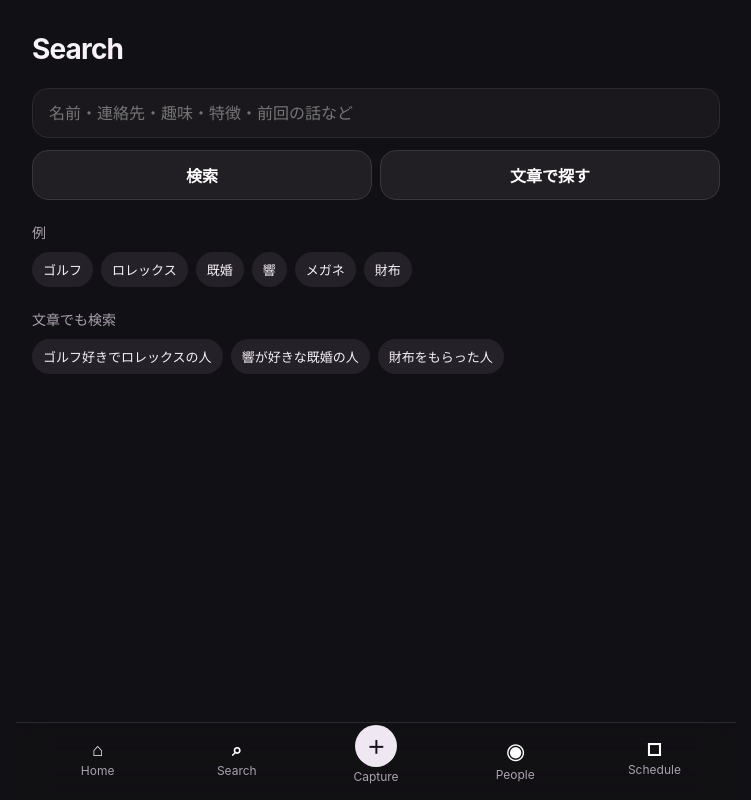
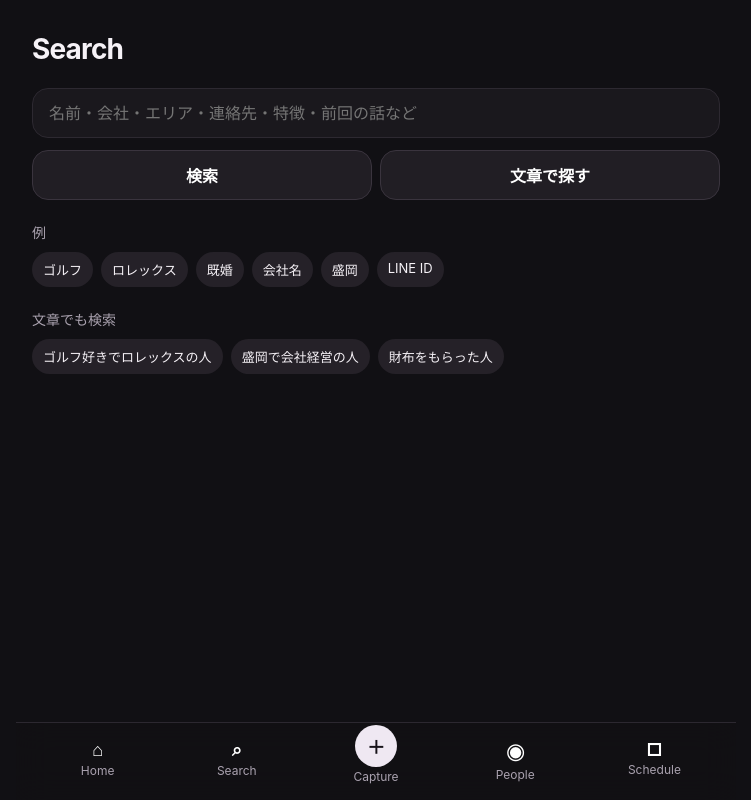
Before and after one commit to karukimori-wq/Velvet, a Next.js app: page /search in a window 1280 px wide. Shown: the whole page, without its empty margins (264-1015 px from the left). Built offline with nearby package versions, Linux system fonts and the light colour scheme.

Commit message:
Search structured person profile fields

```diff
--- a/app/search/page.tsx
+++ b/app/search/page.tsx
@@ -5,6 +5,7 @@ import { listPeopleStore } from "@/lib/person-store";
 import { listCaptures } from "@/lib/capture-repository";
 import { listGifts } from "@/lib/gift-repository";
 import { listContacts } from "@/lib/contact-repository";
+import { listAllPersonProfiles } from "@/lib/person-profile-repository";
 import { matchesAllTerms } from "@/lib/search-intent";
 import { parseSearchIntent } from "@/lib/ai-platform-core";
 
@@ -12,11 +13,12 @@ export default async function SearchPage({ searchParams }: { searchParams: Promi
   const { q = "", natural } = await searchParams;
   const query = q.trim();
   const { ownerUserId } = await getRequestIdentity();
-  const [people, captures, gifts, contacts] = await Promise.all([
+  const [people, captures, gifts, contacts, profiles] = await Promise.all([
     listPeopleStore(ownerUserId),
     listCaptures(ownerUserId),
     listGifts(ownerUserId),
     listContacts(ownerUserId),
+    listAllPersonProfiles(ownerUserId),
   ]);
   const intent = natural && query ? await parseSearchIntent(query, ownerUserId) : undefined;
   const terms = intent?.terms.length ? intent.terms : query ? [query] : [];
@@ -26,9 +28,16 @@ export default async function SearchPage({ searchParams }: { searchParams: Promi
     values.push(contact.value, contact.label ?? "", contact.type);
     contactsByPerson.set(contact.personId, values);
   }
+  const profileByPerson = new Map(profiles.map((profile) => [profile.personId, [
+    profile.birthDate,
+    profile.occupation,
+    profile.company,
+    profile.area,
+    profile.maritalStatus === "married" ? "既婚" : profile.maritalStatus === "unmarried" ? "未婚" : profile.maritalStatus === "unknown" ? "婚姻状況不明" : undefined,
+  ].filter(Boolean) as string[]]));
 
   const personResults = terms.length ? people.filter((person) => {
-    const haystack = [person.name, person.rank, ...person.personality, ...(contactsByPerson.get(person.id) ?? []), ...person.timeline.flatMap((item) => [item.date, item.title, item.body])].filter(Boolean).join(" ");
+    const haystack = [person.name, person.rank, ...person.personality, ...(profileByPerson.get(person.id) ?? []), ...(contactsByPerson.get(person.id) ?? []), ...person.timeline.flatMap((item) => [item.date, item.title, item.body])].filter(Boolean).join(" ");
     return matchesAllTerms(haystack, terms);
   }) : [];
   const captureResults = terms.length ? captures.filter((entry) => matchesAllTerms(entry.value, terms)).slice(0, 20) : [];
@@ -39,11 +48,11 @@ export default async function SearchPage({ searchParams }: { searchParams: Promi
     <main className="shell">
       <header className="header"><div className="brand">Search</div></header>
       <form action="/search" method="get" className="stack">
-        <input className="searchBox" name="q" defaultValue={q} placeholder="名前・連絡先・趣味・特徴・前回の話など" autoComplete="off" />
+        <input className="searchBox" name="q" defaultValue={q} placeholder="名前・会社・エリア・連絡先・特徴・前回の話など" autoComplete="off" />
         <div className="searchActions"><button className="secondaryButton" type="submit">検索</button><button className="secondaryButton" type="submit" name="natural" value="1">文章で探す</button></div>
       </form>
       {natural && query && <div className="card noticeCard"><div className="timelineTitle">文章検索</div><div className="timelineBody">{intent?.terms.length ? `「${intent.terms.join("」「")}」で絞り込みました。` : "検索語を解釈できませんでした。"}</div>{intent && <div className="formHint">{intent.mode === "ai" ? "AIで解釈" : "ローカル解釈"} · trace {intent.trace.traceId.slice(0, 18)}…{intent.activityId ? ` · activity ${intent.activityId}` : ""}</div>}</div>}
-      {!query && <><div className="sectionTitle">例</div><div className="chips">{["ゴルフ", "ロレックス", "既婚", "響", "メガネ", "財布"].map((value) => <Link className="chip" href={`/search?q=${encodeURIComponent(value)}`} key={value}>{value}</Link>)}</div><div className="sectionTitle">文章でも検索</div><div className="chips">{["ゴルフ好きでロレックスの人", "響が好きな既婚の人", "財布をもらった人"].map((value) => <Link className="chip" href={`/search?q=${encodeURIComponent(value)}&natural=1`} key={value}>{value}</Link>)}</div></>}
+      {!query && <><div className="sectionTitle">例</div><div className="chips">{["ゴルフ", "ロレックス", "既婚", "会社名", "盛岡", "LINE ID"].map((value) => <Link className="chip" href={`/search?q=${encodeURIComponent(value)}`} key={value}>{value}</Link>)}</div><div className="sectionTitle">文章でも検索</div><div className="chips">{["ゴルフ好きでロレックスの人", "盛岡で会社経営の人", "財布をもらった人"].map((value) => <Link className="chip" href={`/search?q=${encodeURIComponent(value)}&natural=1`} key={value}>{value}</Link>)}</div></>}
       {query && <>
         <div className="sectionTitle">People · {personResults.length}件</div><div className="stack">{personResults.map((person) => <Link className="card personRow" href={`/people/${person.id}`} key={person.id}><div className="avatar">{person.name.slice(0, 1)}</div><div className="personMain"><div className="personName">{person.name}{person.rank ? ` · ${person.rank}` : ""}</div>{person.personality.length > 0 && <div className="personMeta">{person.personality.slice(0, 5).join(" · ")}</div>}</div><span>›</span></Link>)}</div>
         {giftResults.length > 0 && <><div className="sectionTitle">Gift</div><div className="stack">{giftResults.map((gift) => { const person = personMap.get(gift.personId); return <Link className="card" href={`/people/${gift.personId}`} key={gift.id}><div className="timelineTitle">{gift.direction === "received" ? "もらった" : "あげた"} · {gift.item}</div>{person && <div className="timelineBody">{person.name}</div>}</Link>; })}</div></>}
```
